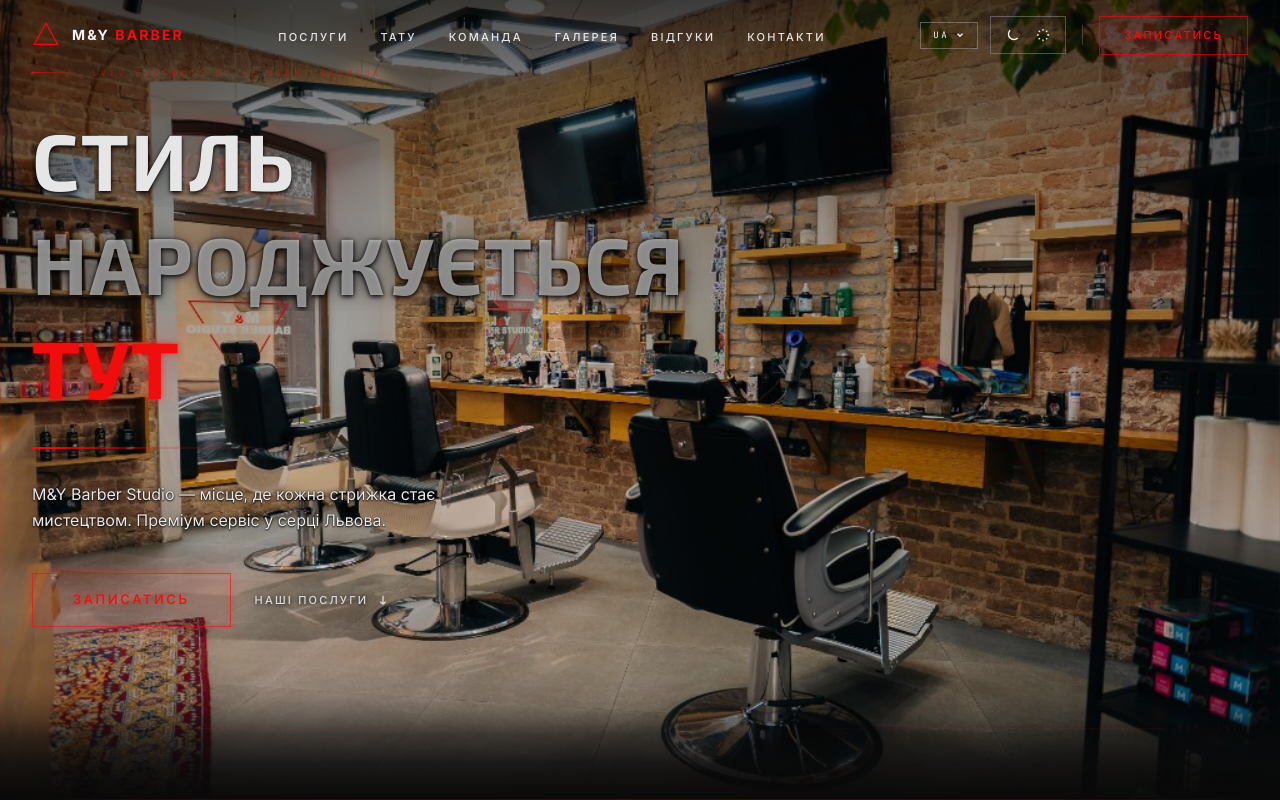
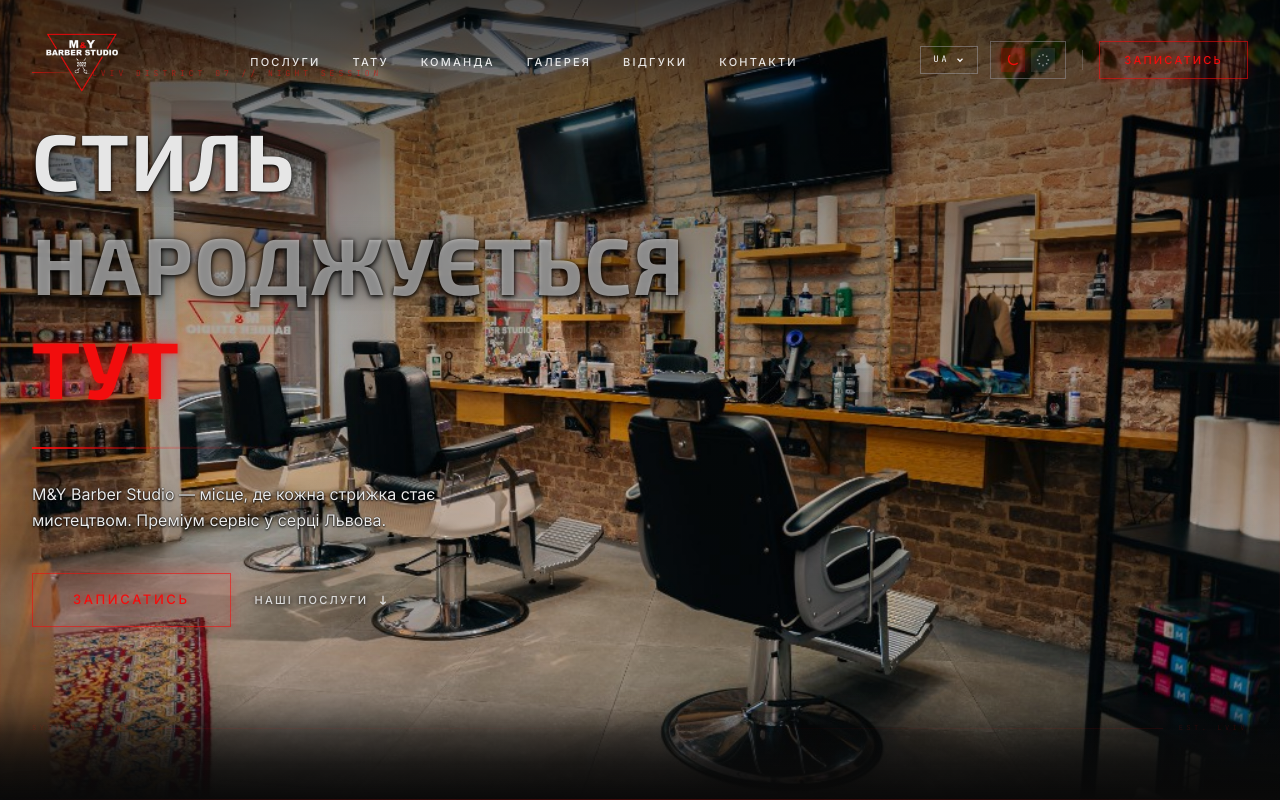
Before and after one commit to SerhiiSavchak/myBarberStudio, a Next.js app: page / in a window 1280 px wide. Shown: the top 800 px of the page. Built offline with nearby package versions, Linux system fonts and the light colour scheme.

Commit message:
add logo

```diff
--- a/components/Header.tsx
+++ b/components/Header.tsx
@@ -1,11 +1,13 @@
 "use client";
 
 import { useEffect, useState, useCallback, useRef, useLayoutEffect } from "react";
+import Image from "next/image";
 import { usePathname } from "next/navigation";
 import { cn } from "@/lib/utils";
 import { useLocale } from "@/lib/locale-context";
 import { LOCALES } from "@/lib/i18n";
 import { BOOKING_URL, NAV_LINKS } from "@/constants/routes";
+import { useTheme } from "@/lib/theme-context";
 import { useLockBodyScroll, setPendingScrollTo } from "@/hooks/use-lock-body-scroll";
 import ThemeToggle from "./ThemeToggle";
 
@@ -24,6 +26,7 @@ export default function Header() {
   const closeTimeoutRef = useRef<ReturnType<typeof setTimeout> | null>(null);
   const menuOverlayRef = useRef<HTMLDivElement>(null);
   const { locale, setLocale, t } = useLocale();
+  const { theme } = useTheme();
 
   useEffect(() => {
     const el = menuOverlayRef.current;
@@ -63,6 +66,8 @@ export default function Header() {
 
   const isHome = pathname === "/";
   const overHero = isHome && scrollY < heroReadabilityEndY;
+  /** Light theme on solid/light header: dark-detail logo so white shapes stay visible on --background */
+  const useLightHeaderLogo = theme === "light" && !overHero;
 
   const scrolled = scrollY > SCROLL_THRESHOLD;
   const progress = Math.min((scrollY - SCROLL_THRESHOLD) / SCROLL_ZONE, 1);
@@ -111,26 +116,38 @@ export default function Header() {
         }}
       />
 
-      <nav className="mx-auto flex max-w-7xl items-center justify-between px-6 py-4 lg:px-8">
+      <nav className="mx-auto flex max-w-7xl items-center justify-between px-6 py-0 sm:py-2.5 lg:py-3 lg:px-8">
         {/* Logo */}
-        <a href="/" className="group flex select-none items-center gap-3 cursor-pointer" onClick={(e) => { if (window.location.pathname === "/") { e.preventDefault(); window.scrollTo({ top: 0, behavior: "smooth" }); } }}>
-          <svg viewBox="0 0 24 24" className="h-7 w-7" aria-hidden="true">
-            <path
-              d="M12 2L22 20H2Z"
-              fill="none"
-              stroke="hsl(var(--neon-red))"
-              strokeWidth="1"
-              className="drop-shadow-[0_0_4px_hsl(var(--neon-red)/0.5)]"
+        <a
+          href="/"
+          className="group flex select-none items-center cursor-pointer"
+          aria-label="M&Y Barber Studio"
+          onClick={(e) => { if (window.location.pathname === "/") { e.preventDefault(); window.scrollTo({ top: 0, behavior: "smooth" }); } }}
+        >
+          <span className="relative h-28 w-28 shrink-0 overflow-visible sm:h-24 sm:w-24">
+            <Image
+              src="/images/logo/header-logo-dark.png"
+              alt=""
+              fill
+              className={cn(
+                "origin-center scale-[1.28] object-contain object-center transition-opacity duration-200",
+                useLightHeaderLogo ? "opacity-0" : "opacity-100"
+              )}
+              sizes="(min-width: 640px) 120px, 112px"
+              priority
+              aria-hidden
             />
-          </svg>
-          <span
-            className={cn(
-              "hidden text-sm font-bold tracking-[0.15em] uppercase sm:inline",
-              overHero ? "text-zinc-100" : "text-foreground"
-            )}
-          >
-            {"M&Y"}
-            <span className={overHero ? "text-neon-red" : "text-neon-red/70"}> Barber</span>
+            <Image
+              src="/images/logo/header-logo-light.png"
+              alt=""
+              fill
+              className={cn(
+                "origin-center scale-[1.28] object-contain object-center transition-opacity duration-200",
+                useLightHeaderLogo ? "opacity-100" : "opacity-0"
+              )}
+              sizes="(min-width: 640px) 120px, 112px"
+              aria-hidden
+            />
           </span>
         </a>
 
@@ -226,29 +243,29 @@ export default function Header() {
               closeMenu();
             } else setMobileOpen(true);
           }}
-          className="relative z-[60] flex h-10 w-10 min-w-[44px] min-h-[44px] flex-col items-center justify-center gap-1.5 lg:hidden cursor-pointer select-none touch-manipulation"
+          className="relative z-[60] flex min-h-28 min-w-28 flex-col items-center justify-center gap-2.5 rounded-md sm:min-h-24 sm:min-w-24 sm:gap-2.5 lg:hidden cursor-pointer select-none touch-manipulation active:bg-foreground/5"
           aria-label={mobileOpen ? "Закрити меню" : "Відкрити меню"}
           aria-expanded={mobileOpen}
         >
           <span
             className={cn(
-              "block h-px w-6 transition-all duration-300",
+              "block h-[3px] w-11 rounded-[1px] transition-all duration-300 sm:h-[3px] sm:w-10",
               overHero && !mobileOpen ? "bg-zinc-100" : "bg-neon-red",
-              mobileOpen && "translate-y-[7px] rotate-45"
+              mobileOpen && "translate-y-[12px] rotate-45 sm:translate-y-[11px]"
             )}
           />
           <span
             className={cn(
-              "block h-px w-6 transition-all duration-300",
+              "block h-[3px] w-11 rounded-[1px] transition-all duration-300 sm:h-[3px] sm:w-10",
               overHero && !mobileOpen ? "bg-zinc-100" : "bg-neon-red",
               mobileOpen && "opacity-0"
             )}
           />
           <span
             className={cn(
-              "block h-px w-6 transition-all duration-300",
+              "block h-[3px] w-11 rounded-[1px] transition-all duration-300 sm:h-[3px] sm:w-10",
               overHero && !mobileOpen ? "bg-zinc-100" : "bg-neon-red",
-              mobileOpen && "-translate-y-[7px] -rotate-45"
+              mobileOpen && "-translate-y-[12px] -rotate-45 sm:-translate-y-[11px]"
             )}
           />
         </button>
--- a/components/ThemeToggle.tsx
+++ b/components/ThemeToggle.tsx
@@ -55,7 +55,9 @@ export default function ThemeToggle({ variant = "desktop", overHero = false }: T
         className={cn(
           "flex h-6 w-6 items-center justify-center rounded transition-colors duration-300",
           overHero
-            ? "bg-transparent text-zinc-100"
+            ? theme === "dark"
+              ? "bg-neon-red/30 text-neon-red shadow-[0_0_12px_hsl(var(--neon-red)/0.35)]"
+              : "bg-white/10 text-zinc-100/55"
             : theme === "dark"
               ? "bg-neon-red/15 text-neon-red"
               : "text-muted-foreground"
@@ -69,7 +71,9 @@ export default function ThemeToggle({ variant = "desktop", overHero = false }: T
         className={cn(
           "flex h-6 w-6 items-center justify-center rounded transition-colors duration-300",
           overHero
-            ? "bg-transparent text-zinc-100"
+            ? theme === "light"
+              ? "bg-neon-red/30 text-neon-red shadow-[0_0_12px_hsl(var(--neon-red)/0.35)]"
+              : "bg-white/10 text-zinc-100/55"
             : theme === "light"
               ? "bg-neon-red/15 text-neon-red"
               : "text-muted-foreground"
```
Also changed, not shown: public/images/logo/header-logo-dark.png (added), public/images/logo/header-logo-light.png (added).
